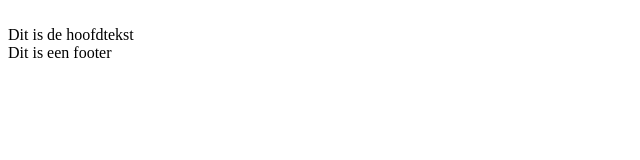
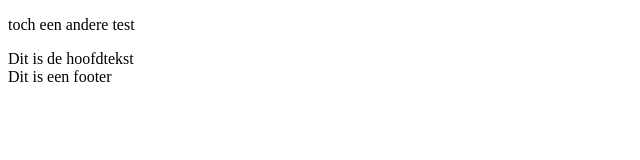
Before and after one commit to FengBalei/laatsteTest, a plain HTML site: page index.html in a window 1280 px wide. Shown: the whole page, without its empty margins (0-640 px from the left). Drawn offline with Linux system fonts and the light colour scheme.

Commit message:
Change html

```diff
--- a/index.html
+++ b/index.html
@@ -8,7 +8,7 @@
 </head>
 <body>
     <header>
-        <img src:"www.google.be">
+        <p>toch een andere test</p>
     </header>
     <main>Dit is de hoofdtekst</main>
     <footer>Dit is een footer</footer>
```
